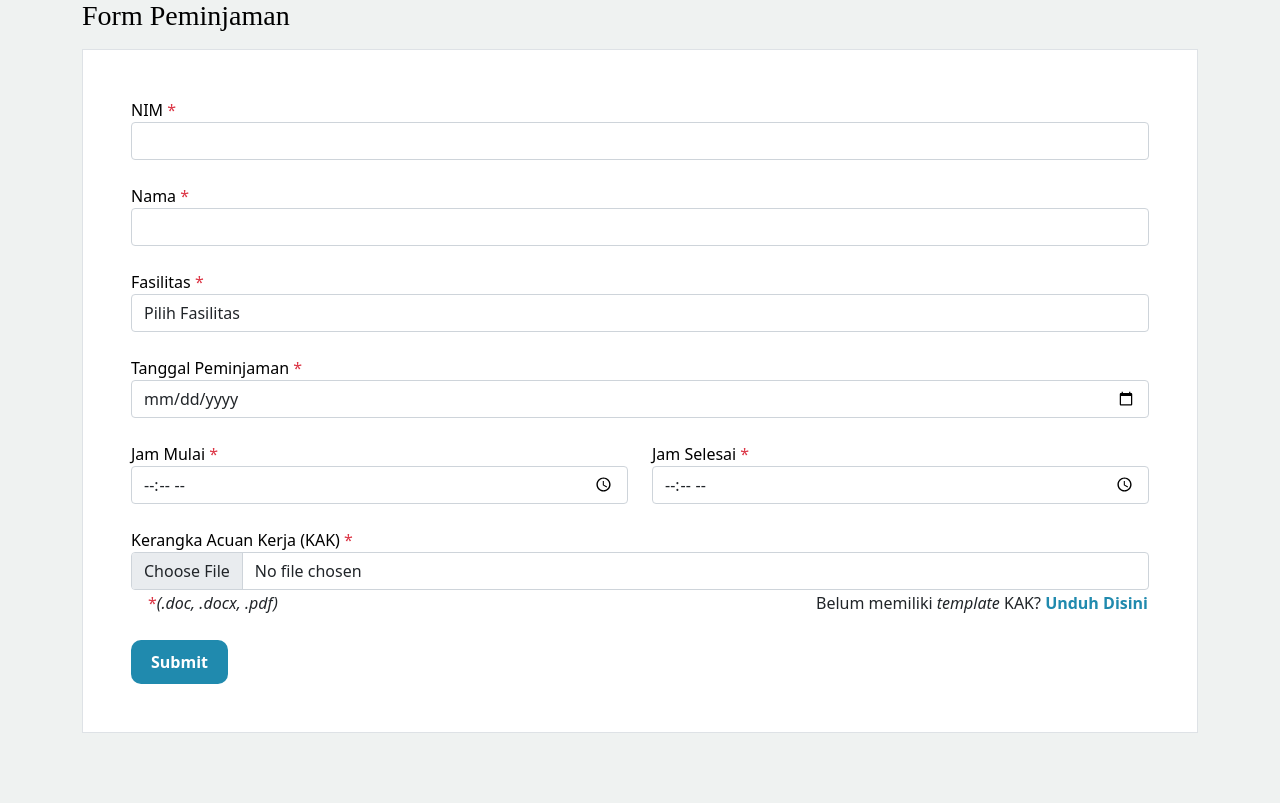
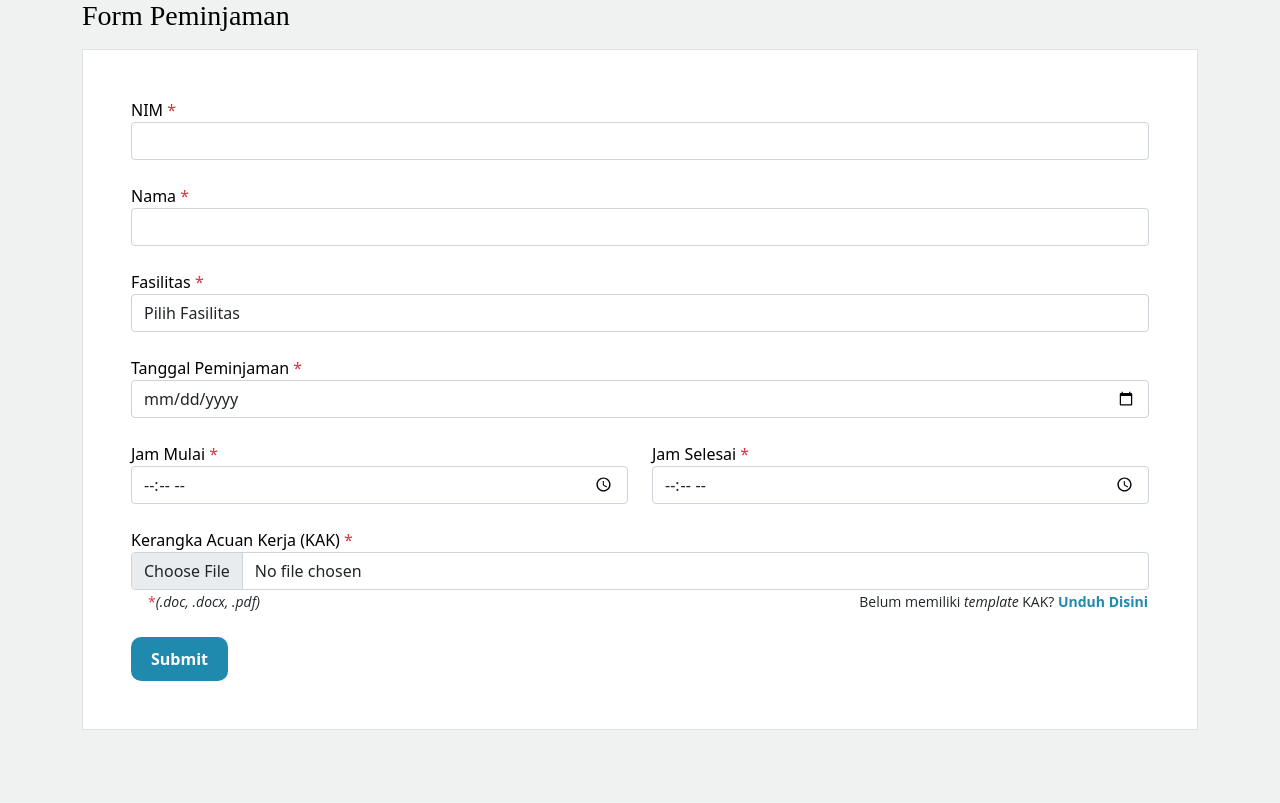
Before and after one commit to dianingtass/TBWebP_SINJAM, a PHP site: page /formPeminjaman.php in a window 1280 px wide. Shown: the part 137-940 px from the top of the page. Run offline with PHP 8.4, Linux system fonts and the light colour scheme.

Commit message:
Update formPeminjaman_style.css

```diff
--- a/css/formPeminjaman_style.css
+++ b/css/formPeminjaman_style.css
@@ -26,6 +26,11 @@ h1{
 
 #c_fasilitas_fiklab label {
   font-size: 16px;
+}
+
+td{
+  font-family: 'Open Sans';
+  font-size: 14px;
 }
 
 .unduhKAK{
```
